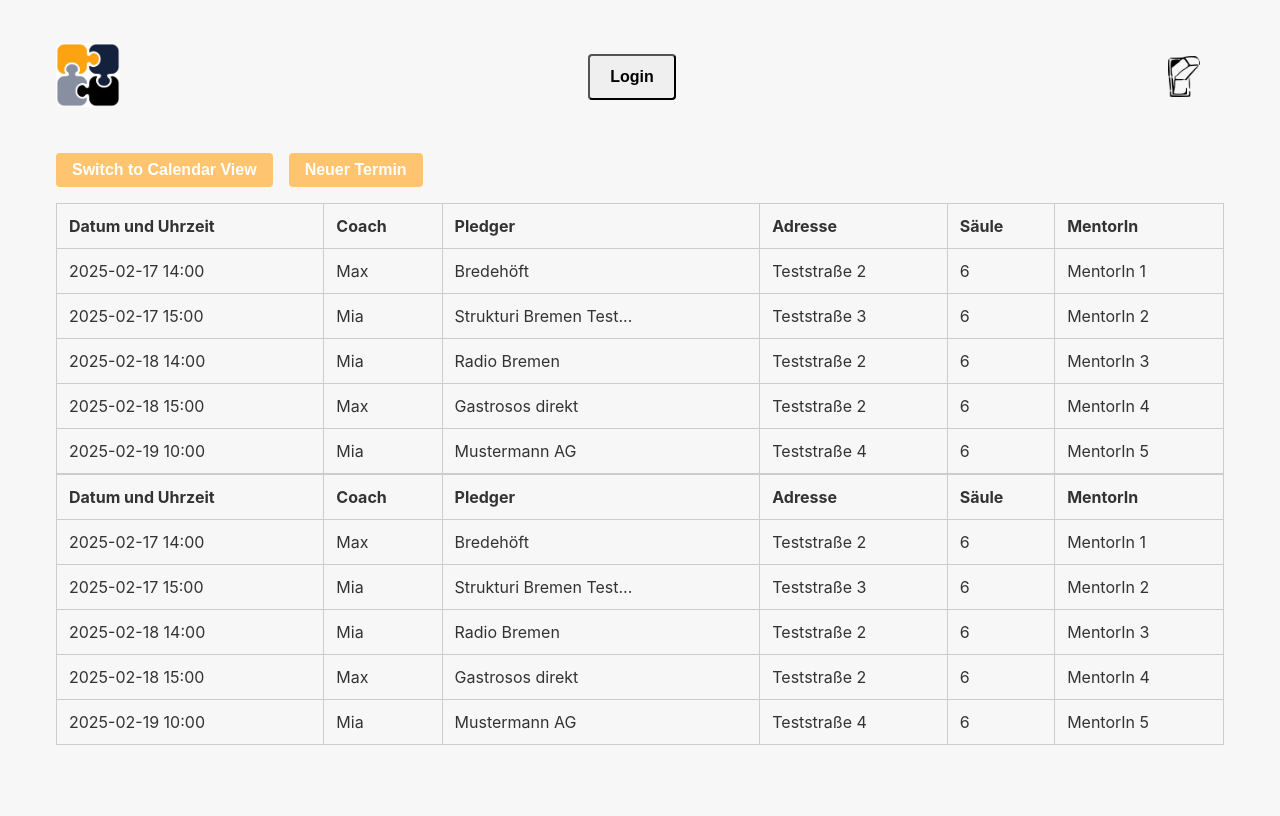
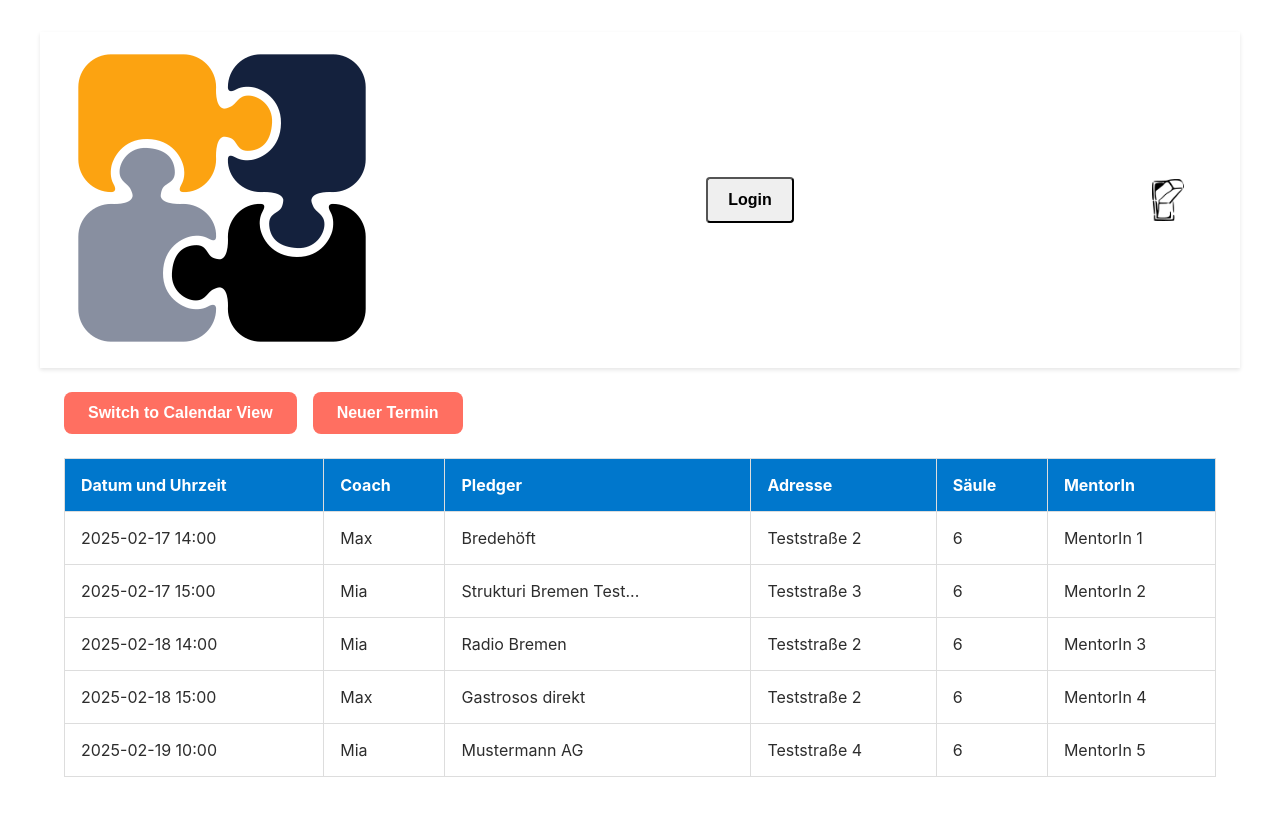
Before and after one commit to DieEwe/mentor-booking-4.1, a SvelteKit app: page /events in a window 1280 px wide. Shown: the top 816 px of the page. Built offline with nearby package versions, Linux system fonts and the light colour scheme.

Commit message:
wieder paar css anpassungen

```diff
--- a/src/app.css
+++ b/src/app.css
@@ -1,39 +1,32 @@
 :root[data-theme="light"] {
-  /* Old values:
-  --text: #000000;
+  --text: #2d2d2d;
   --background: #ffffff;
-  --primary: #fca311ff;
-  --secondary: #888fa0ff;
-  --accent: #14213dff;
-  */
-  /* New values (example from Schedule‑X design) */
-  --text: #333333;           /* Soft dark text */
-  --background: #f7f7f7;      /* Clean, off‐white background */
-  --primary: #0055aa;         /* Deep blue for primary elements */
-  --secondary: #cccccc;       /* Light gray for secondary accents */
-  --accent: #ffc470ff;          /* Vibrant accent (orange) */
+  --primary: #0077cc;
+  --secondary: #f0f0f0;
+  --accent: #ff6f61;
+  --font-size-base: 16px;
+  --border-radius: 8px;
 }
 
 :root[data-theme="dark"] {
-  /* Replace with a dark variant that still uses the same accents */
   --text: #e0e0e0;
-  --background: #121212;
-  --primary: #3377dd;
-  --secondary: #555555;
-  --accent: #ffc470ff;
+  --background: #1a1a1a;
+  --primary: #66aaff;
+  --secondary: #333333;
+  --accent: #ff6f61;
+  --font-size-base: 16px;
+  --border-radius: 8px;
 }
 
+body {
+  margin: 0;
+  padding: 0;
+  background: var(--background);
+  color: var(--text);
+  font-family: 'Inter', sans-serif;
+  transition: background 0.3s ease, color 0.3s ease;
+}
 
-/* Global styles using the theme variables */
-body {
-	margin: 0;
-	padding: 0;
-	background: var(--background);
-	color: var(--text);
-	transition:
-		background 0.3s,
-		color 0.3s;
-}
 
 body, a {
   font-family: 'Inter', system-ui, -apple-system, BlinkMacSystemFont, 'Segoe UI', sans-serif;
--- a/src/lib/LoginModal.svelte
+++ b/src/lib/LoginModal.svelte
@@ -19,31 +19,52 @@
 	}
 </script>
 
+<div class="modal-overlay">
   <div class="modal" role="dialog" aria-modal="true" aria-labelledby="login-title">
     <h2 id="login-title">Login</h2>
     <form on:submit|preventDefault={handleSubmit}>
       <label for="email">Email-Adresse</label>
       <input id="email" type="email" bind:value={email} required />
-
       <label for="username">Benutzername</label>
       <input id="username" type="text" bind:value={username} required />
-
       <div class="buttons">
         <button type="submit">Login</button>
         <button type="button" on:click={() => dispatch('close')}>Cancel</button>
       </div>
     </form>
   </div>
+</div>
+
 
 <style>
+.modal-overlay {
+  position: fixed;
+  top: 0;
+  left: 0;
+  width: 100%;
+  height: 100%;
+  background: rgba(0,0,0,0.5);
+  display: flex;
+  align-items: center;
+  justify-content: center;
+  z-index: 2000;
+}
+
 .modal {
   background: var(--background);
   padding: 2rem;
-  border-radius: 8px; /* slightly larger rounding */
+  border-radius: var(--border-radius);
   max-width: 450px;
-  margin: 2rem auto;
-  box-shadow: 0 4px 12px rgba(0, 0, 0, 0.15);
+  width: 90%;
+  box-shadow: 0 8px 16px rgba(0,0,0,0.2);
+  animation: fadeIn 0.3s ease-out;
 }
+
+@keyframes fadeIn {
+  from { opacity: 0; transform: scale(0.95); }
+  to { opacity: 1; transform: scale(1); }
+}
+
 
   label {
     display: block;
--- a/src/lib/Menu.svelte
+++ b/src/lib/Menu.svelte
@@ -32,26 +32,24 @@
 	}
 </script>
 
-<nav class="menu">
+<nav class="menu sticky">
 	<!-- Left: Logo -->
 	<div class="menu-left">
 		<div class="menu-logo">
+			<!-- Use a vector logo for sharper scaling -->
 			<img src="/images/g686.png" alt="Inklu-Connect Logo" />
 		</div>
 	</div>
-
-	<!-- Center: Navigation links including login/logout -->
+	<!-- Center: Navigation links -->
 	<div class="menu-center">
 		{#if $user.loggedIn}
 			<a href="/events" class="menu-link">Events</a>
 			<a href="/profile" class="menu-link">Mein Profil</a>
 			<button on:click={logout} class="menu-link">Logout</button>
-			<button on:click={toggleActive}>Toggle Active State</button>
 		{:else}
 			<button on:click={loginAdmin} class="menu-link">Login</button>
 		{/if}
 	</div>
-
 	<!-- Right: Theme Toggle and burger menu -->
 	<div class="menu-right">
 		<ThemeToggle />
@@ -59,10 +57,9 @@
 			<button class="burger" on:click={toggleBurger}>☰</button>
 		{/if}
 	</div>
-
 	<!-- Mobile Navigation Overlay -->
 	{#if burgerOpen}
-		<div class="mobile-nav">
+		<div class="mobile-nav slide-in">
 			<a href="/events" class="menu-link" on:click={closeBurger}>Events</a>
 			<a href="/profile" class="menu-link" on:click={closeBurger}>Mein Profil</a>
 			<button on:click={logout} class="menu-link">Logout</button>
@@ -70,68 +67,42 @@
 	{/if}
 </nav>
 
+
 <!-- Bewerben opens a new tab -->
 <!-- <a href="https://your-bewerben-url.com" target="_blank" rel="noopener" class="menu-link">Bewerben</a> -->
 
 <style>
 	/* Base styles for the menu container */
 	.menu {
-		position: relative;
+	position: sticky;
+	top: 0;
+	z-index: 1000;
 	display: flex;
 	align-items: center;
 	justify-content: space-between;
-		padding: 1rem;
+	padding: 1rem 2rem;
+	background: rgba(255, 255, 255, 0.95);
+	backdrop-filter: blur(5px);
+	box-shadow: 0 2px 4px rgba(0, 0, 0, 0.1);
+	transition: background 0.3s;
 }
 
-	/* Left section (logo) */
-	.menu-left {
-		display: flex;
-		align-items: center;
-	}
-
-	.menu-logo img {
-		height: 4rem; /* Adjust as needed to match link height */
-	}
-
-	/* Center section: navigation links */
-	.menu-center {
-		display: flex;
-		gap: 1rem;
-	}
-
-	/* Right section: login/logout, theme toggle, burger button */
-	.menu-right {
-		display: flex;
-		align-items: center;
-		gap: 1rem;
-	}
-
-	/* Hide the burger button by default (mobile will override) */
 .burger {
 	display: none;
 	font-size: 1.5rem;
 	background: none;
 	border: none;
 	cursor: pointer;
+	transition: transform 0.3s;
 }
 
-	/* Mobile Styles */
-	@media (max-width: 768px) {
-		/* Hide center links and logo on mobile */
-		.menu-center,
-		.menu-logo {
-			display: none;
+.burger:hover {
+	transform: scale(1.1);
 }
 
-		/* Show burger button on mobile */
-		.burger {
-			display: inline-block;
-		}
-
-		/* Mobile navigation overlay styling remains unchanged */
 .mobile-nav {
 	position: absolute;
-			top: 100%; /* below the menu bar */
+	top: 100%;
 	right: 1rem;
 	background: var(--background);
 	border: 1px solid #ccc;
@@ -140,6 +111,23 @@
 	flex-direction: column;
 	gap: 0.5rem;
 	z-index: 1000;
+	opacity: 0;
+	transform: translateY(-10px);
+	transition: opacity 0.3s, transform 0.3s;
+}
+
+.mobile-nav.slide-in {
+	opacity: 1;
+	transform: translateY(0);
+}
+
+@media (max-width: 768px) {
+	.menu-center,
+	.menu-logo {
+		display: none;
+	}
+	.burger {
+		display: inline-block;
 	}
 }
 </style>
--- a/src/lib/components/Calendar.svelte
+++ b/src/lib/components/Calendar.svelte
@@ -20,7 +20,8 @@
 		events,
 		editable: true,
 		selectable: true,
-		weekends: true
+		weekends: true,
+		height: 'auto'
 	};
 
 	$: options = { ...options, events };
@@ -35,13 +36,12 @@
 </div>
 
 <style>
-        .calendar-container {
-        width: 100%;
-        height: 100%;
-        padding: 1rem;
-        background-color: var(--background);
-        border-radius: 8px;
-        box-shadow: 0 4px 12px rgba(0,0,0,0.1);
-        }
-
+  .calendar-container {
+    width: 100%;
+    padding: 1rem;
+    background-color: var(--background);
+    border-radius: var(--border-radius);
+    box-shadow: 0 6px 16px rgba(0,0,0,0.1);
+    margin-top: 1rem;
+  }
 </style>
--- a/src/routes/+layout.svelte
+++ b/src/routes/+layout.svelte
@@ -3,19 +3,17 @@
 	import Menu from '$lib/Menu.svelte';
 </script>
 
-<!-- Main content container -->
 <div class="app-container">
 	<Menu />
 	<slot />
 </div>
 
 <style>
-	/* Main content container styling */
 	.app-container {
-  width: 100%;
-  max-width: 1200px;
-  margin: 0 auto;
-  padding: 1rem;
-}
-
+	  width: 100%;
+	  max-width: 1200px;
+	  margin: 0 auto;
+	  padding: 2rem;
+	  background-color: var(--background);
+	}
 </style>
--- a/src/routes/events/+page.svelte
+++ b/src/routes/events/+page.svelte
@@ -1,36 +1,29 @@
 <script lang="ts">
 	import Calendar from '$lib/components/Calendar.svelte';
 	import type { PageData } from './$types';
-
 	export let data: PageData;
 	let events = data.events;
-
 	let view: 'table' | 'calendar' = 'table';
-
 	function toggleView() {
 		view = view === 'table' ? 'calendar' : 'table';
 	}
 </script>
 
-<!-- Wrapper container for events view -->
 <div class="events-container">
-	<!-- Toggle Buttons Section -->
 	<div class="view-toggle" role="group" aria-label="Toggle between table and calendar views">
 		<button on:click={toggleView} aria-pressed={view === 'calendar'}>
 			{view === 'table' ? 'Switch to Calendar View' : 'Switch to Table View'}
 		</button>
 		<button
-			on:click={() =>
-				window.open('https://cloud.seatable.io/dtable/forms/custom/NeuerCoachingTermin/', '_blank')}
+			on:click={() => window.open('https://cloud.seatable.io/dtable/forms/custom/NeuerCoachingTermin/', '_blank')}
 			class="add-event"
 		>
 			Neuer Termin
 		</button>
 	</div>
 
-	<!-- Conditional rendering of view -->
 	{#if view === 'table'}
-			<!-- Custom Table View for events -->
+		<div class="table-responsive">
 			<table>
 				<thead>
 					<tr>
@@ -45,7 +38,6 @@
 				<tbody>
 					{#each events as event}
 						<tr>
-							<!-- Adjust these cell values to match the property names of your event objects -->
 							<td>{event.originalData['Datum und Uhrzeit']}</td>
 							<td>{event.originalData['Coach']}</td>
 							<td>{event.originalData['Pledger']}</td>
@@ -56,35 +48,8 @@
 					{/each}
 				</tbody>
 			</table>
-
-		<!-- Custom Table View for events -->
-		<table>
-			<thead>
-				<tr>
-					<th>Datum und Uhrzeit</th>
-					<th>Coach</th>
-					<th>Pledger</th>
-					<th>Adresse</th>
-					<th>Säule</th>
-					<th>MentorIn</th>
-				</tr>
-			</thead>
-			<tbody>
-				{#each events as event}
-					<tr>
-						<!-- Adjust these cell values to match the property names of your event objects -->
-						<td>{event.originalData['Datum und Uhrzeit']}</td>
-						<td>{event.originalData['Coach']}</td>
-						<td>{event.originalData['Pledger']}</td>
-						<td>{event.originalData['Adresse']}</td>
-						<td>{event.originalData['Säule']}</td>
-						<td>{event.originalData['MentorIn']}</td>
-					</tr>
-				{/each}
-			</tbody>
-		</table>
+		</div>
 	{:else}
-		<!-- Calendar View using the FullCalendar wrapper component -->
 		<Calendar {events} />
 	{/if}
 </div>
@@ -92,37 +57,41 @@
 <style>
 	.events-container {
 		margin: 0 auto;
-		padding: 1rem;
+		padding: 1.5rem;
 	}
-
 	.view-toggle {
 		display: flex;
 		gap: 1rem;
-		margin-bottom: 1rem;
+		margin-bottom: 1.5rem;
 	}
-
 	.view-toggle button {
-		padding: 0.5rem 1rem;
-		color: white;
+		padding: 0.75rem 1.5rem;
+		color: #fff;
 		background-color: var(--accent);
 		border: none;
-		border-radius: 4px;
+		border-radius: var(--border-radius);
 		cursor: pointer;
+		transition: background-color 0.3s;
 	}
-
-	.view-toggle button:disabled {
-		opacity: 0.6;
-		cursor: not-allowed;
+	.view-toggle button:hover {
+		background-color: darken(var(--accent), 5%);
 	}
-
+	.table-responsive {
+		overflow-x: auto;
+	}
 	table {
 		width: 100%;
 		border-collapse: collapse;
+		font-size: 1rem;
 	}
 	th,
 	td {
-		padding: 0.75rem;
-		border: 1px solid #ccc;
+		padding: 1rem;
+		border: 1px solid #ddd;
 		text-align: left;
 	}
+	th {
+		background-color: var(--primary);
+		color: #fff;
+	}
 </style>
```
Also changed, not shown: src/lib/Tile.svelte (+7 -9 lines), src/routes/+page.svelte (+2 -5 lines). Lines whose indentation alone changed are shown as unchanged.
